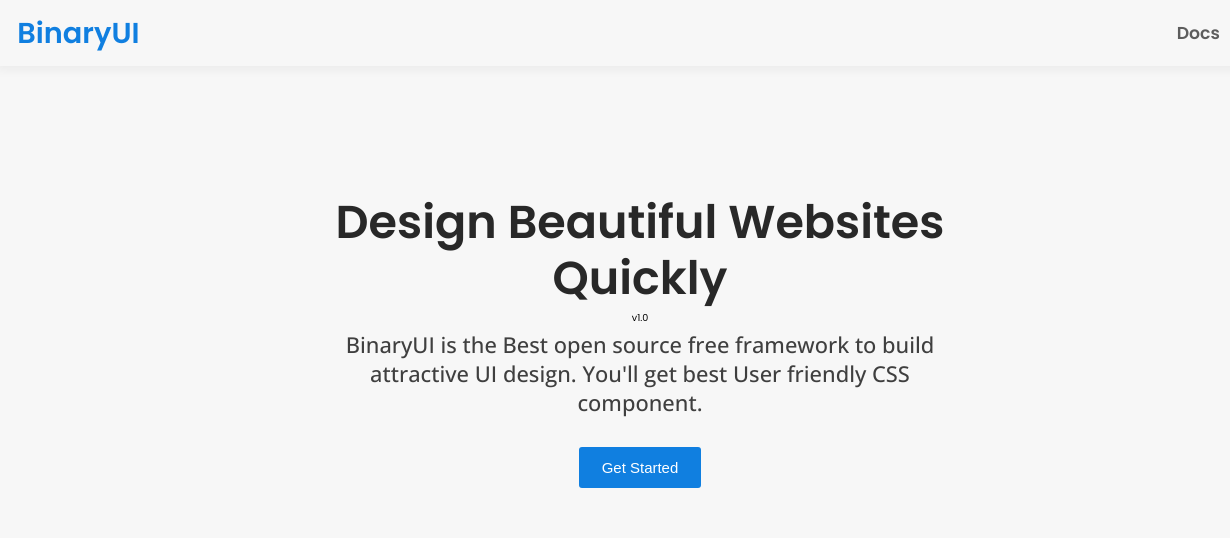
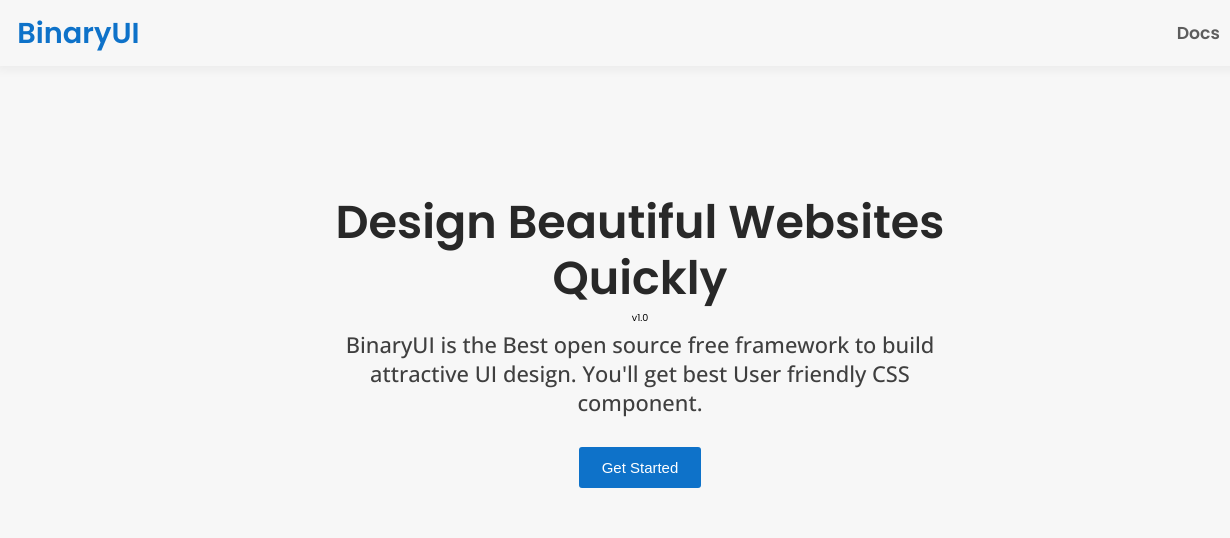
Before and after one commit to pritam-kr/BinaryUI, a plain HTML site: page index.html in a window 1280 px wide. Shown: the top 538 px of the page, 0-1230 px from the left. Drawn offline with nearby package versions, Linux system fonts and the light colour scheme.

Commit message:
Refactored: Primary color

```diff
--- a/commoncss/commonstyle.css
+++ b/commoncss/commonstyle.css
@@ -14,7 +14,7 @@ h6 {
 
 :root {
   --sidebar-background: #e7e7e7;
-  --primary-color: #107fe0;
+  --primary-color: #0e72c9;
   --border-color: rgba(0, 0, 0, 0.123);
   --link-color: rgba(0, 0, 0, 0.623);
   --primary-hover: #0662b3;
```
